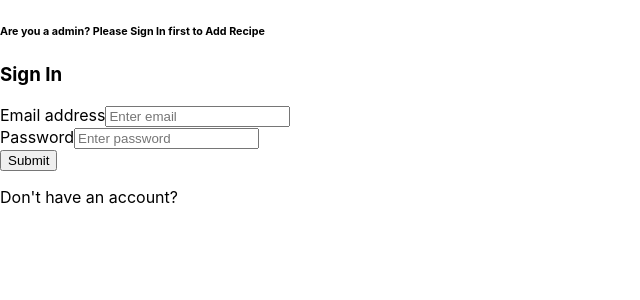
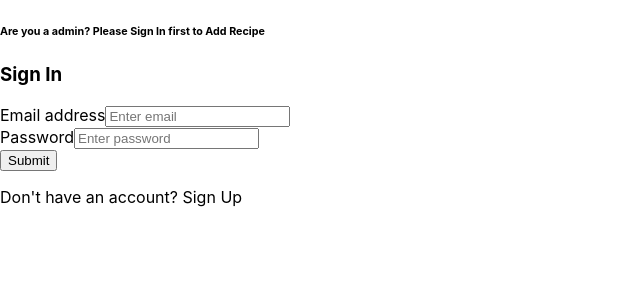
Before and after one commit to SANJANASOLANGA/ReactFoodRecipe, a React (Create React App) app in the folder Client/: page /sign-in in a window 1280 px wide. Shown: the top 300 px of the page, without its empty margins (0-640 px from the left). Built offline with nearby package versions, Linux system fonts and the light colour scheme.

Commit message:
Linked to SignUp

```diff
--- a/Client/src/components/auth/SignIn.js
+++ b/Client/src/components/auth/SignIn.js
@@ -75,7 +75,7 @@ export default class Login extends Component {
           </button>
         </div>
         <p>
-          Don't have an account? <a href="/sign-up">Sign Up</a>
+          Don't have an account? <a href="/sign-up"><span style={{color:"black"}}>Sign Up</span></a>
         </p>
       </form>
     )
```
